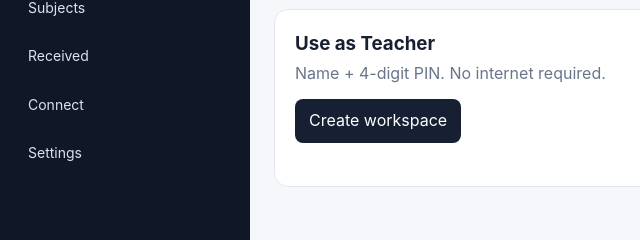
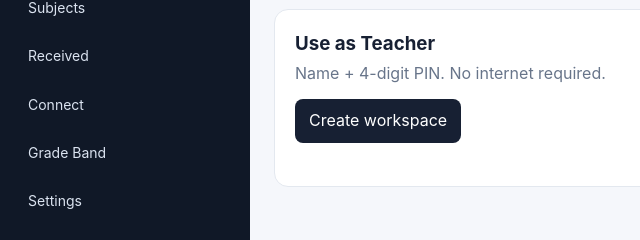
Before and after one commit to greenbasket-labs/skulgo-app, a website: page apps/teacher/index.html in a window 1280 px wide. Shown: the part 203-443 px from the top of the page, 0-640 px from the left. Drawn offline with Linux system fonts and the light colour scheme.

Commit message:
Add Teacher Grade Band navigation

```diff
--- a/apps/teacher/index.html
+++ b/apps/teacher/index.html
@@ -19,6 +19,7 @@
         <button class="nav-item" data-section="subjects">Subjects</button>
         <button class="nav-item" data-section="received">Received</button>
         <button class="nav-item" data-section="connect">Connect</button>
+        <button class="nav-item" data-section="grade-band">Grade Band</button>
         <button class="nav-item" data-section="settings">Settings</button>
       </nav>
       <div class="sidebar-footer"><span class="status-dot"></span><span>Offline ready</span></div>
```
